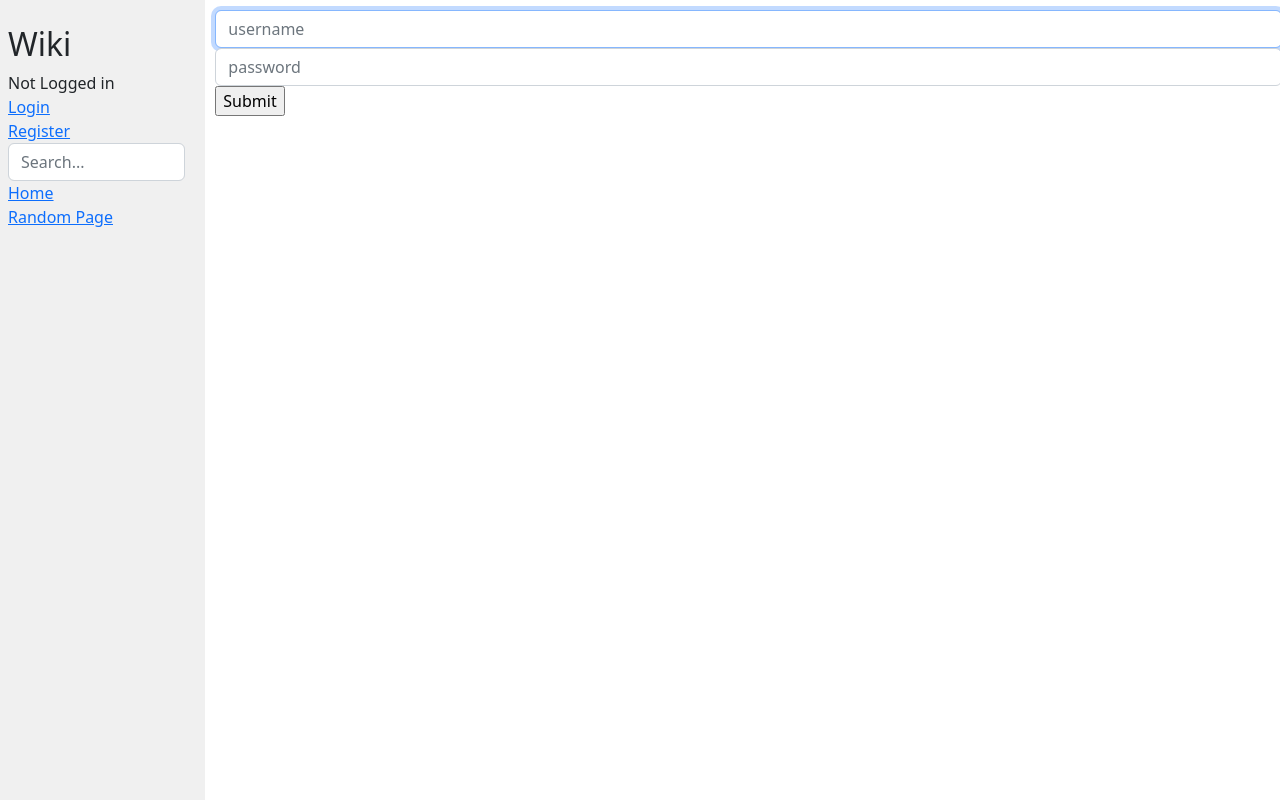
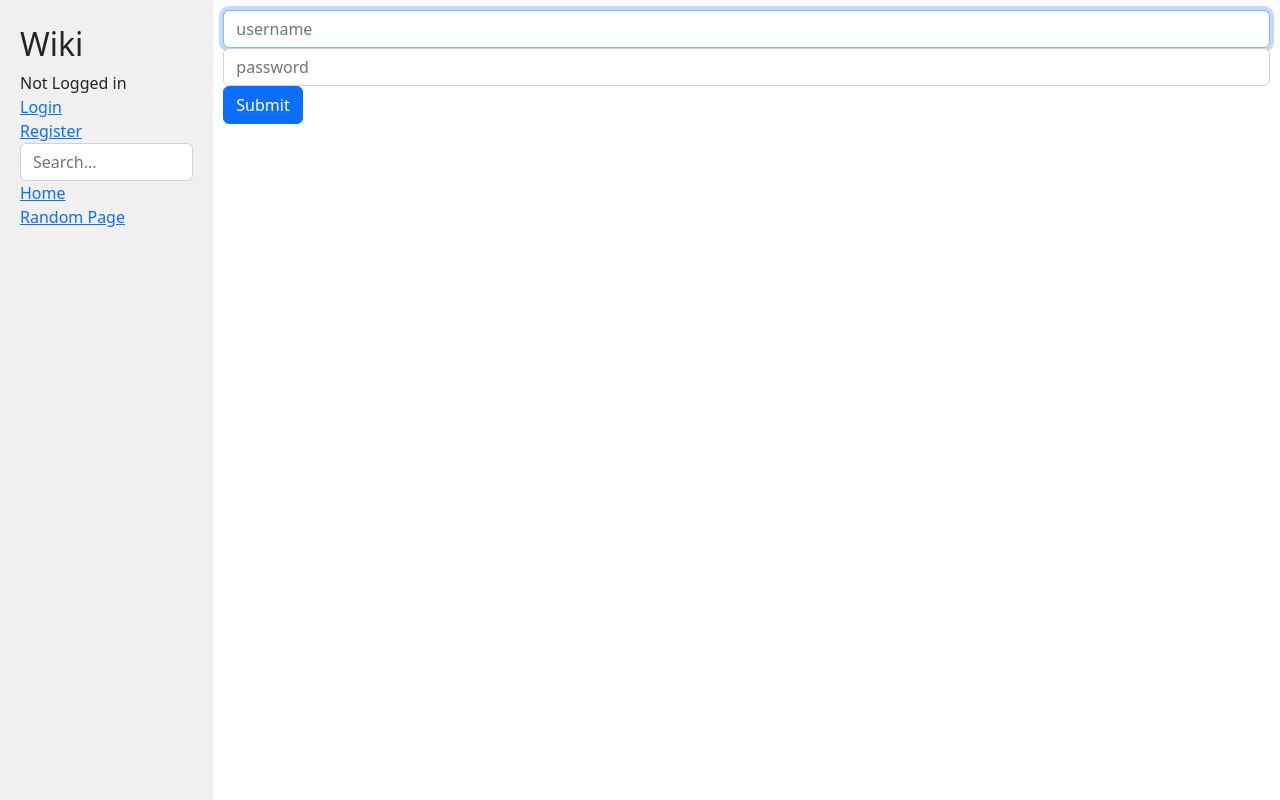
Before and after one commit to Dwight-Reed/wiki, a Django app: a page that uses encyclopedia/templates/registration/login.html in a window 1280 px wide. Run offline with Django 3.2, Linux system fonts and the light colour scheme; parts of the project's set-up code (start-up, migrations or seed data) failed here and were passed over.

Commit message:
various styling imporovemnets, fixed overflow, add unsaved content warning beforeunload changed indentation in styles.css to 2 (was 4) removed extra styling and rows attribute from EditForm fixed overflow issue on all pages (.row {margin: 1;}) content are of entry forms now fills available space in viewport add .form-control to ImageCreateForm.image add warning for leaving new_page and edit with unsaved changes add header for entries remove extra {{ message}}s replace edit link with button Submit button on edit renamed to Save all buttons now use bootstrap button classes

```diff
--- a/encyclopedia/forms.py
+++ b/encyclopedia/forms.py
@@ -8,10 +8,7 @@ from .models import Entry, Image, User
 class EditForm(forms.Form):
     content = forms.CharField(widget=forms.Textarea(attrs={
         "placeholder": "Content",
-        # TODO: move to styles.css
-        "style": "width: 100%; max-height: 100%;",
-        "rows": "100",
-        "class": "form-control",
+        "class": "form-control row content",
         }), label="")
 
 
@@ -23,10 +20,11 @@ class EntryCreateForm(forms.ModelForm):
         widgets = {
             "title": forms.TextInput(attrs={
                 "placeholder": "Title",
+                "class": "form-control row header",
             }),
             "content": forms.Textarea(attrs={
                 "placeholder": "Content",
-                "class": "form-control",
+                "class": "form-control row content",
             }),
         }
 
@@ -49,7 +47,9 @@ class ImageCreateForm(forms.ModelForm):
                 "class": "form-control",
                 "autofocus": "true"
             }),
-            "image": forms.FileInput(),
+            "image": forms.FileInput(attrs={
+                "class": "form-control",
+            }),
         }
 
         labels = {
--- a/encyclopedia/static/encyclopedia/styles.css
+++ b/encyclopedia/static/encyclopedia/styles.css
@@ -1,5 +1,4 @@
 body {
-    margin: 0;
   background-color: white;
 }
 
@@ -12,10 +11,6 @@ h1 {
   padding-top: 20px;
 }
 
-textarea {
-    height: 90vh;
-    width: 80%;
-}
 
 .main {
   padding: 10px;
@@ -48,3 +43,40 @@ textarea {
 table, thead, tbody, th, td {
   border: 1px solid #000000;
 }
+
+.row {
+  margin: 0;
+}
+
+/* https://stackoverflow.com/a/24979148/15843982 */
+html, body {
+  height: 100%;
+  margin: 0;
+}
+
+.box {
+  display: flex;
+  flex-flow: column;
+  height: 100%;
+}
+
+.row.vertical-row {
+  height: 100%;
+}
+
+.box .row.header {
+  flex: 0 1 auto;
+}
+
+.box .row.content {
+  flex: 1 1 auto;
+  height: 100%;
+}
+
+.box .row.footer {
+  flex: 0 1 40px;
+}
+
+.entry-form {
+  height: 100%;
+}
--- a/encyclopedia/templates/encyclopedia/image_form.html
+++ b/encyclopedia/templates/encyclopedia/image_form.html
@@ -8,7 +8,7 @@
 {% block body %}
   <form action="{% url 'new_image' %}" method="post" enctype="multipart/form-data">
     {% csrf_token %}
-    {{ form.as_p }}
-    <input type="submit" class="btn btn-primary" value="Save">
+    {{ form }}
+    <input type="submit" class="btn btn-primary" class="btn btn-primary" value="Save">
   </form>
 {% endblock %}
--- a/encyclopedia/templates/encyclopedia/layout.html
+++ b/encyclopedia/templates/encyclopedia/layout.html
@@ -14,7 +14,8 @@
     {% endblock %}
   </head>
   <body>
-    <div class="row">
+    {% comment %} <div class="content"> {% endcomment %}
+      <div class="row vertical-row">
         <div class="sidebar col-lg-2 col-md-3">
           <h2>Wiki</h2>
           <div>
@@ -52,6 +53,6 @@
           {% endblock %}
         </div>
       </div>
-
+    {% comment %} </div> {% endcomment %}
   </body>
 </html>
--- a/encyclopedia/templates/registration/login.html
+++ b/encyclopedia/templates/registration/login.html
@@ -1,10 +1,9 @@
 {% extends "encyclopedia/layout.html" %}
 {% load static %}
 {% block body %}
-  {{ message }}
   <form action="{% url 'login' %}" method="post">
     {% csrf_token %}
     {{ form }}
-    <input type="submit" value="Submit">
+    <input type="submit" class="btn btn-primary" value="Submit">
   </form>
 {% endblock %}
--- a/encyclopedia/templates/registration/register.html
+++ b/encyclopedia/templates/registration/register.html
@@ -1,7 +1,6 @@
 {% extends "encyclopedia/layout.html" %}
 {% load static %}
 {% block body %}
-  {{ message }}
   <form action="{% url 'register' %}" method="post">
     {% csrf_token %}
     {% comment %} using {{ form }} adds an extra line break before help_text {% endcomment %}
@@ -13,6 +12,6 @@
     {{ form.password1 }}
     {{ form.password2 }}
     {{ form.password2.errors}}
-    <input type="submit" value="Submit">
+    <input type="submit" class="btn btn-primary" value="Submit">
   </form>
 {% endblock %}
```
Also changed, not shown: encyclopedia/static/encyclopedia/unsaved_warning.js (added, +13 -0 lines), encyclopedia/templates/encyclopedia/edit.html (+14 -8 lines), encyclopedia/templates/encyclopedia/entry.html (+6 -6 lines), encyclopedia/templates/encyclopedia/entry_form.html (+13 -7 lines). Lines whose indentation alone changed are shown as unchanged.
